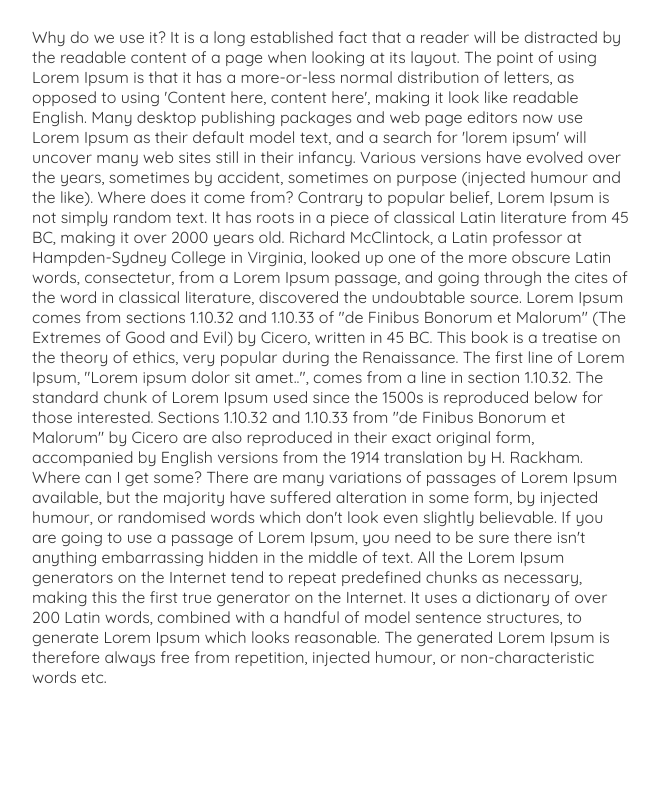
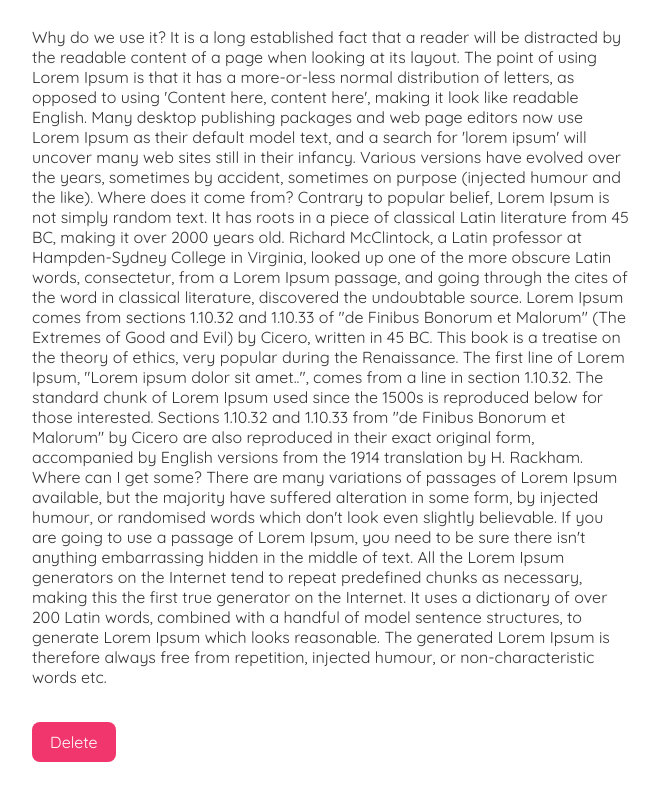
Before and after one commit to StefanoConsonni/my-react-blog, a React (Create React App) app: page /blogs/1 in a window 1280 px wide. Shown: the part 196-996 px from the top of the page, without its empty margins (308-967 px from the left). Built offline with nearby package versions, Linux system fonts and the light colour scheme; data requests are answered from the project's data file.

Commit message:
added DELETE Request

```diff
--- a/src/BlogDetails.js
+++ b/src/BlogDetails.js
@@ -1,9 +1,18 @@
-import { useParams } from "react-router";
+import { useHistory, useParams } from "react-router";
 import useFetch from "./useFetch";
 
 const BlogDetails = () => {
 	const { id } = useParams();
 	const { data: blog, isLoading, error } = useFetch("http://localhost:8000/blogs/" + id);
+	const history = useHistory();
+
+	const handleClick = () => {
+		fetch("http://localhost:8000/blogs/" + blog.id, {
+			method: "DELETE",
+		}).then(() => {
+			history.push("/");
+		});
+	};
 
 	return (
 		<div className="blog-details">
@@ -14,6 +23,7 @@
 					<h2>{blog.title}</h2>
 					<p className="blog-author">Written by {blog.author}</p>
 					<div>{blog.body}</div>
+					<button onClick={handleClick}>Delete</button>
 				</article>
 			)}
 		</div>
--- a/src/Create.js
+++ b/src/Create.js
@@ -1,10 +1,12 @@
 import { useState } from "react";
+import { useHistory } from "react-router";
 
 const Create = () => {
 	const [title, setTitle] = useState("");
 	const [body, setBody] = useState("");
 	const [author, setAuthor] = useState("Andrea");
 	const [isLoading, setIsLoading] = useState(false);
+	const history = useHistory();
 
 	const handleSubmit = (e) => {
 		e.preventDefault();
@@ -17,8 +19,8 @@
 			headers: { "Content-Type": "application/json" },
 			body: JSON.stringify(blog),
 		}).then(() => {
-			console.log("new blog added");
 			setIsLoading(false);
+			history.push("/");
 		});
 	};
 
--- a/src/index.css
+++ b/src/index.css
@@ -77,8 +77,9 @@
 	background: #f1356d;
 	color: #fff;
 	border: 0;
-	padding: 8px;
+	padding: 10px 18px;
 	border-radius: 8px;
+	font-size: 16px;
 	cursor: pointer;
 }
 /* create new blog form */
```
Also changed, not shown: data/db.json (+0 -6 lines), 1 other file (tests, documents, lock files or other folders).
